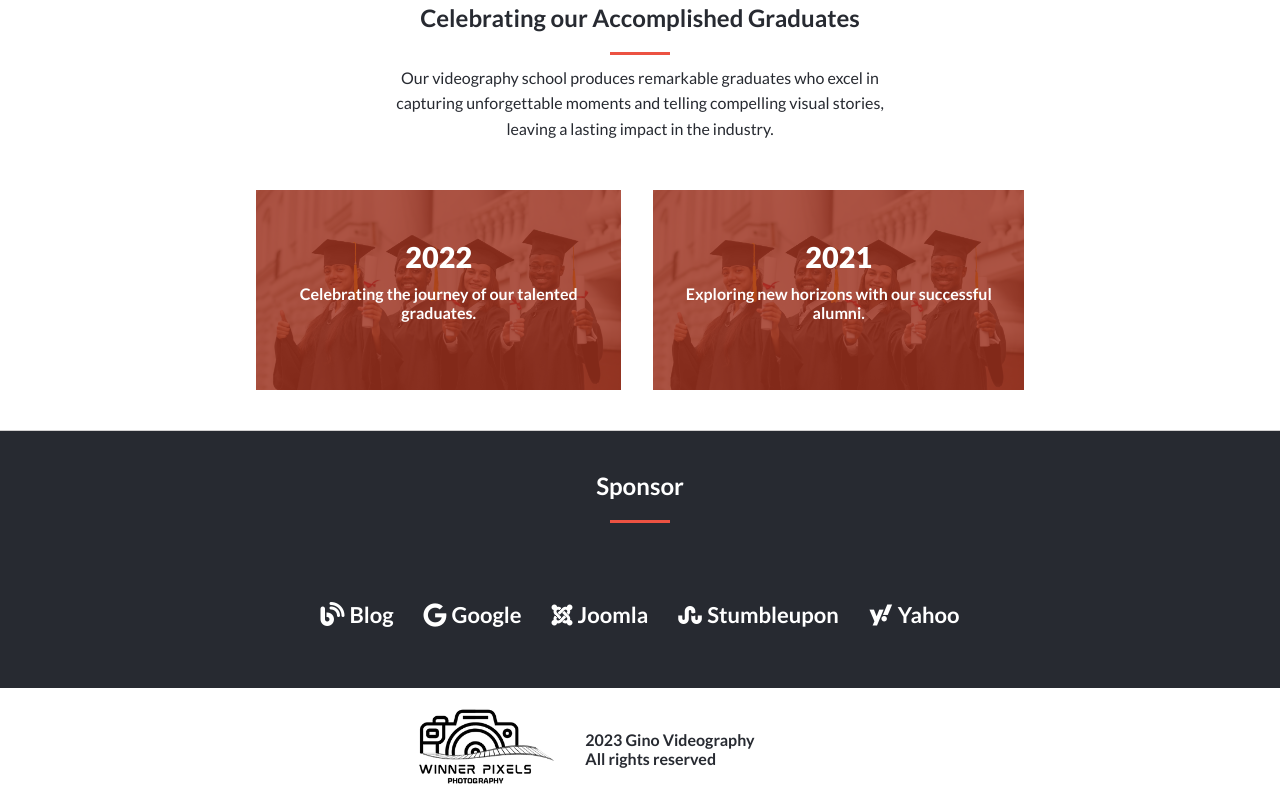
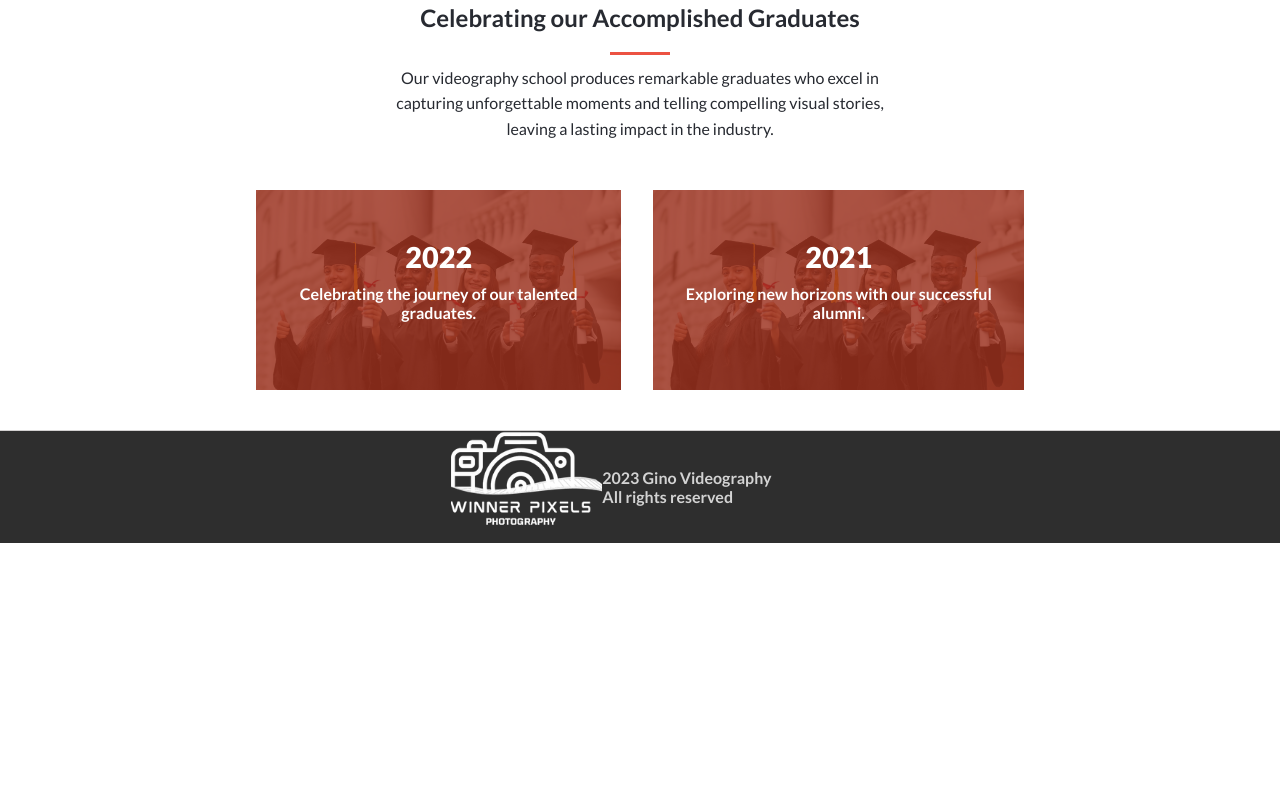
Before and after one commit to Izebiafe/My-capstone, a website: page pages/about.html in a window 1280 px wide. Shown: the part 1303-2113 px from the top of the page. After the commit the page ends 1846 px from the top, so only its background shows below. Drawn offline with Linux system fonts and the light colour scheme; files whose address does not match are found by name; a web font is replaced by a local one.

Commit message:
Updated all required changes by reviewer

```diff
--- a/pages/about.html
+++ b/pages/about.html
@@ -114,37 +114,10 @@
 
     </section>
 
- <!-- ========== Sponsor ================== -->
-
-    <section class="sponsorContainer" id="sponsor">
-      <div class="sponsorHeading">
-        <h2>Sponsor</h2>
-        <hr>
-      </div>
-    <div class="sponsorGrid">
-      <div class="sponsorCard">
-        <i class="fa-solid fa-blog fa-xl"></i><p>Blog</p>
-      </div>
-      <div class="sponsorCard">
-        <i class="fa-brands fa-google fa-xl"></i><p>Google</p>
-      </div>
-      <div class="sponsorCard">
-        <i class="fa-brands fa-joomla fa-xl"></i><p>Joomla</p>
-      </div>
-      <div class="sponsorCard">
-        <i class="fa-brands fa-stumbleupon fa-xl"></i><p>Stumbleupon</p>
-      </div>
-      <div class="sponsorCard">
-        <i class="fa-brands fa-yahoo fa-xl"></i><p>Yahoo</p>
-      </div>
-    </div>
-
-    </section>
-
   </main>
 
   <footer>
-    <div class="footerLogo"><a href="#"><img src="../assets/logo1.png" alt=""></a>
+    <div class="footerLogo"><a href="#"><img src="../assets/logo2.png" alt=""></a>
       <p>2023 Gino Videography <br>All rights reserved</p>
     </div>
   </footer>
--- a/stylesheets/about.css
+++ b/stylesheets/about.css
@@ -47,6 +47,7 @@ header {
 
 .logo {
   max-width: 90px;
+  margin-left: auto; /* Add this line to push the logo to the far right */
 }
 
 .logo img {
@@ -54,7 +55,7 @@ header {
 }
 
 nav {
-  margin-right: 20px;
+  margin-left: 20px;
 }
 
 .logo,
@@ -70,7 +71,7 @@ nav {
   cursor: pointer;
   position: absolute;
   top: 20px;
-  right: 20px;
+  left: 20px;
 }
 
 .nav-links-container {
@@ -340,6 +341,7 @@ footer {
   display: flex;
   align-items: center;
   justify-content: center;
+  background: #2E2E2E;
   color: var(--main);
 }
 
@@ -501,6 +503,7 @@ footer {
   }
 
   .footerLogo p {
+    color: #d3d3d3;
     font-size: 16px;
     font-weight: 600;
   }
--- a/stylesheets/index.css
+++ b/stylesheets/index.css
@@ -47,6 +47,7 @@ header {
 
 .logo {
   max-width: 90px;
+  margin-left: auto; /* Add this line to push the logo to the far right */
 }
 
 .logo img {
@@ -54,7 +55,7 @@ header {
 }
 
 nav {
-  margin-right: 20px;
+  margin-left: 20px;
 }
 
 .logo,
@@ -70,7 +71,7 @@ nav {
   cursor: pointer;
   position: absolute;
   top: 20px;
-  right: 20px;
+  left: 20px;
 }
 
 .nav-links-container {
```
